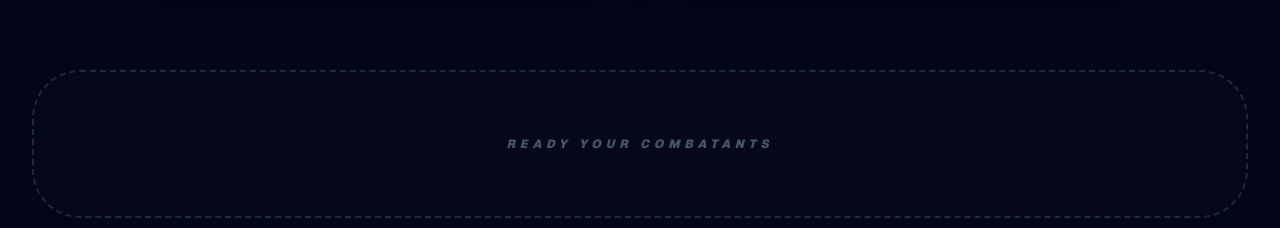
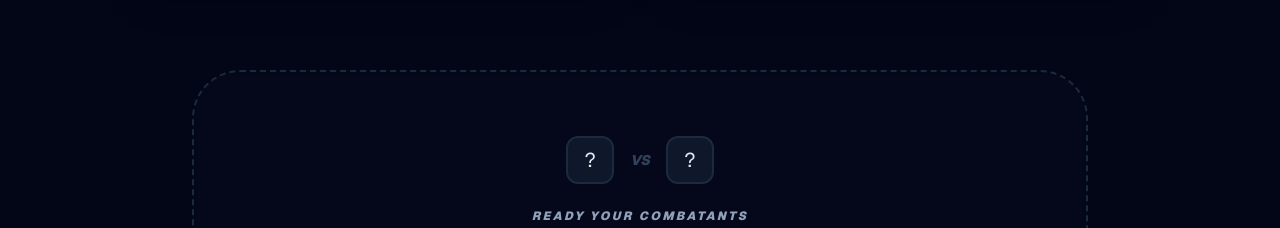
Before and after one commit to FlorenciaRomano/Rick-Morty-Challenge, a Next.js app: page / in a window 1280 px wide. Shown: the part 724-952 px from the top of the page. Built offline with nearby package versions, Linux system fonts and the light colour scheme; no server answers.

Commit message:
se corrigió y validó el códico comentado

```diff
--- a/app/page.tsx
+++ b/app/page.tsx
@@ -21,7 +21,7 @@ export default function Home() {
         {/* HEADER */}
         <header className="text-center mb-10">
           <h1 className="text-5xl md:text-7xl font-black italic tracking-tighter text-white uppercase drop-shadow-[0_0_15px_rgba(255,255,255,0.2)]">
-           RICK & MORTY <span className="text-blue-500">ARENA</span>
+            RICK & MORTY <span className="text-blue-500">ARENA</span>
           </h1>
           {(char1 || char2) && (
             <button
@@ -33,7 +33,7 @@ export default function Home() {
           )}
         </header>
 
-        {/* CONTENEDORES DE LUCHADORES: Reducidos a max-w-5xl y centrados */}
+        {/* CONTENEDORES DE LUCHADORES*/}
         <div className="max-w-5xl mx-auto grid grid-cols-1 md:grid-cols-2 gap-4 md:gap-8 relative mb-16 md:mb-24">
 
           {/* PLAYER 1 - NEÓN FUCSIA ORIGINAL */}
@@ -51,7 +51,7 @@ export default function Home() {
             <span className="text-sm font-black italic bg-gradient-to-r from-pink-500 to-cyan-500 bg-clip-text text-transparent">VS</span>
           </div>
 
-          {/* PLAYER 2 - NEÓN CIAN ORIGINAL */}
+          {/* PLAYER 2 */}
           <div className="p-[2px] rounded-[2.2rem] bg-gradient-to-br from-cyan-400 to-blue-900 shadow-[0_0_30px_rgba(34,211,238,0.15)]">
             <CharacterSelector
               title="Fighter 2"
@@ -62,13 +62,27 @@ export default function Home() {
           </div>
         </div>
 
-        {/* SECCIÓN DE RESULTADOS */}
+        {/* SECCIÓN DE RESULTADOS: Con validación dinámica de personajes */}
         <section>
           {!char1 || !char2 ? (
-            <div className="text-center py-16 bg-slate-900/20 rounded-[3rem] border-2 border-dashed border-slate-800 backdrop-blur-sm">
-              <p className="text-slate-600 font-black uppercase italic tracking-[0.4em] text-xs">
-                Ready your combatants
-              </p>
+            <div className="max-w-4xl mx-auto text-center py-16 bg-slate-900/20 rounded-[3rem] border-2 border-dashed border-slate-800 backdrop-blur-sm">
+              <div className="flex flex-col items-center gap-4">
+                <div className="flex gap-4 mb-2">
+                  <div className={`w-12 h-12 rounded-xl border-2 flex items-center justify-center text-xl transition-all duration-500 ${char1 ? 'border-pink-500 bg-pink-500/10 shadow-[0_0_15px_rgba(219,39,119,0.3)]' : 'border-slate-800 bg-slate-800/50'}`}>
+                    {char1 ? '🥊' : '?'}
+                  </div>
+                  <div className="flex items-center text-slate-700 font-black italic text-sm">VS</div>
+                  <div className={`w-12 h-12 rounded-xl border-2 flex items-center justify-center text-xl transition-all duration-500 ${char2 ? 'border-cyan-500 bg-cyan-500/10 shadow-[0_0_15px_rgba(34,211,238,0.3)]' : 'border-slate-800 bg-slate-800/50'}`}>
+                    {char2 ? '⚡' : '?'}
+                  </div>
+                </div>
+
+                <p className="text-slate-400 font-black uppercase italic tracking-[0.2em] text-xs px-6">
+                  {!char1 && !char2 && "Ready your combatants"}
+                  {char1 && !char2 && `Falta seleccionar un oponente para ${char1.name.split(' ')[0]}`}
+                  {!char1 && char2 && `Falta seleccionar un oponente para ${char2.name.split(' ')[0]}`}
+                </p>
+              </div>
             </div>
           ) : (
             <div className="grid grid-cols-1 md:grid-cols-3 gap-6 animate-in fade-in slide-in-from-bottom-5 duration-700">
--- a/components/EpisodeList.tsx
+++ b/components/EpisodeList.tsx
@@ -2,7 +2,7 @@ interface Props {
   title: string;
   episodes: any[];
   loading?: boolean;
-    color: "red" | "blue" | "cyan"; // Agregamos la prop faltante
+  color: "red" | "blue" | "cyan";
 }
 
 export const EpisodeList = ({ title, episodes, loading, color }: Props) => {
@@ -34,8 +34,9 @@ interface Props {
               <p className="font-bold text-sm group-hover:translate-x-1 transition-transform uppercase">
                 {ep.episode}: {ep.name}
               </p>
-                <p className="text-[10px] text-slate-400 mt-1 font-black">
-                  📅 {ep.air_date}
+              {/* FECHA DE EMISIÓN AGREGADA */}
+              <p className="text-[10px] opacity-60 mt-1 font-bold italic uppercase tracking-widest">
+                Air date: {ep.air_date}
               </p>
             </div>
           ))
--- a/components/Search.tsx
+++ b/components/Search.tsx
@@ -9,7 +9,7 @@ interface SearchProps {
     const iconColor = isRed ? "text-pink-600" : "text-cyan-600";
 
     return (
-      <div className="relative max-w-[200px] mx-auto"> {/* Limitamos el ancho para que no sea gigante */}
+      <div className="relative max-w-[200px] mx-auto"> {}
         <div className={`absolute inset-y-0 left-2.5 flex items-center pointer-events-none ${iconColor}`}>
           <svg className="w-3 h-3" fill="none" stroke="currentColor" viewBox="0 0 24 24">
             <path strokeLinecap="round" strokeLinejoin="round" strokeWidth="3" d="M21 21l-6-6m2-5a7 7 0 11-14 0 7 7 0 0114 0z" />
--- a/hooks/useCharacter.ts
+++ b/hooks/useCharacter.ts
@@ -1,5 +1,5 @@
 import { useState, useEffect } from "react";
-import { Character, ApiResponse } from "@/types/character"; // Importamos ApiResponse
+import { Character, ApiResponse } from "@/types/character";
 import { getCharacters } from "@/services/rickAndMortyAPI";
 
 export const useCharacters = (name = "", page = 1) => {
@@ -15,7 +15,7 @@ export const useCharacters = (name = "", page = 1) => {
         setError(null);
         const data = await getCharacters(page, name);
         setCharacters(data.results);
-        setInfo(data.info); // Guardamos cuántas páginas hay, etc.
+        setInfo(data.info); // Guardamos cuántas páginas hay
       } catch (err) {
         setError("No se encontraron personajes");
         setCharacters([]);
--- a/hooks/useEpisodes.ts
+++ b/hooks/useEpisodes.ts
@@ -6,7 +6,7 @@ export const useEpisodesComparison = (char1: Character | null, char2: Character
     const [data, setData] = useState<{
       only1: any[],
       shared: any[],
-      only2: any[] // <--- CAMBIA [] POR any[] AQUÍ
+      only2: any[]
     }>({
       only1: [],
       shared: [],
@@ -14,7 +14,7 @@ export const useEpisodesComparison = (char1: Character | null, char2: Character
     });
 
     const [loading, setLoading] = useState(false);
-    // ... resto del código igual
+
 
   useEffect(() => {
     if (!char1 || !char2) return;
--- a/services/rickAndMortyAPI.ts
+++ b/services/rickAndMortyAPI.ts
@@ -16,6 +16,6 @@ export const getEpisodesByIds = async (ids: string[]) => {
   if (!response.ok) throw new Error("Error al obtener episodios");
 
   const data = await response.json();
-  // La API devuelve un objeto si es 1 solo, o un array si son varios. Normalizamos:
+  // La API devuelve un objeto si es 1 solo, o un array si son varios.
   return Array.isArray(data) ? data : [data];
 };
```
Lines whose indentation alone changed are shown as unchanged.
